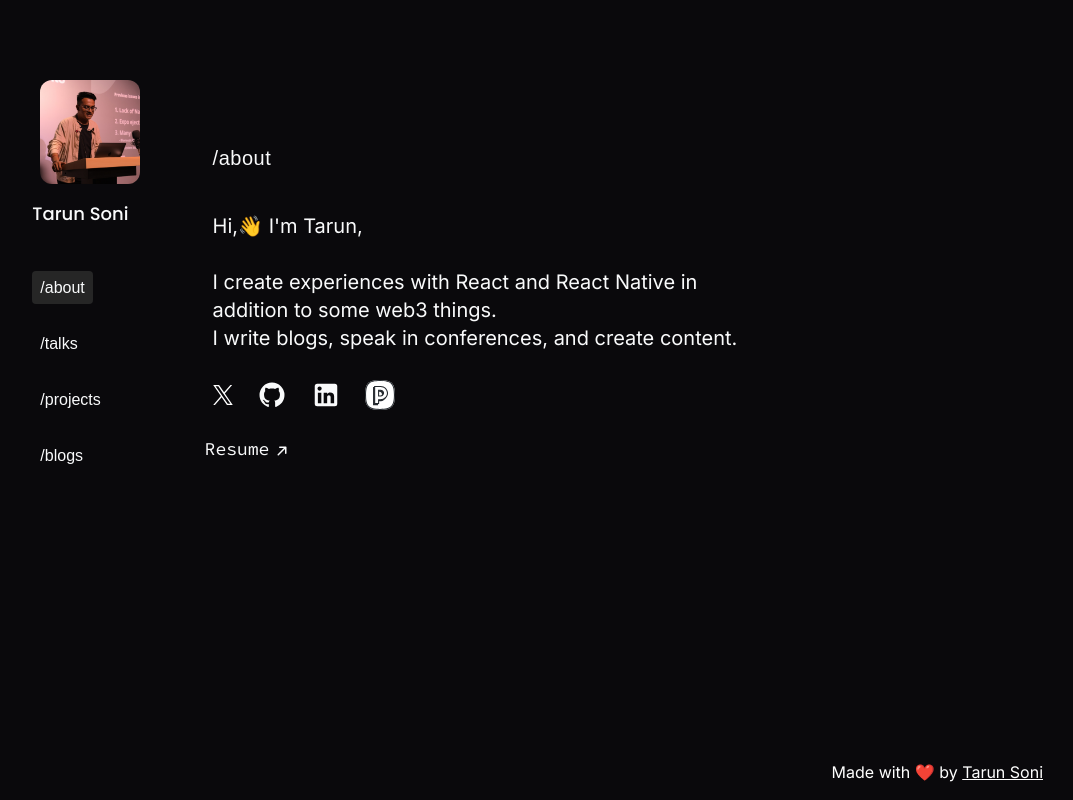
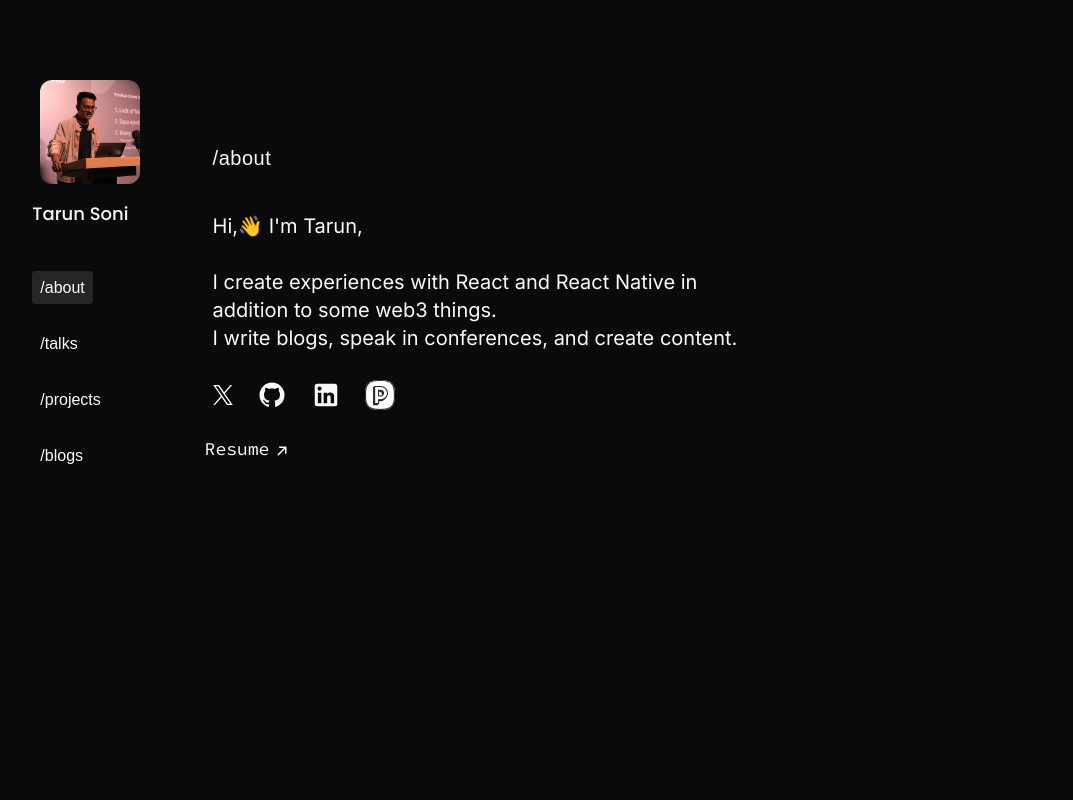
Before and after one commit to tarun-soni/tarun-new-portfolio, a Next.js app: page / in a window 1280 px wide. Shown: the whole page, without its empty margins (197-1270 px from the left). Built offline with nearby package versions, Linux system fonts and the light colour scheme; no server answers; a web font is replaced by a local one.

Commit message:
commented made with love

```diff
--- a/src/pages/home/index.tsx
+++ b/src/pages/home/index.tsx
@@ -70,7 +70,7 @@ const Home = () => {
           </div>
         </Container>
 
-        <MadeWithLove />
+        {/* <MadeWithLove /> */}
       </div>
     </>
   )
```
